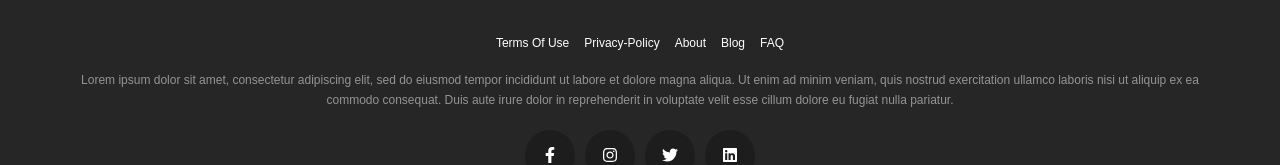
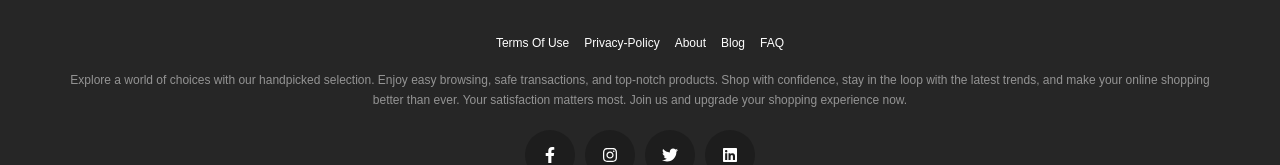
Before and after one commit to Abuzaid98/z-mart, a React (Vite) app: page /ProductDetail/1 in a window 1280 px wide. Shown: the part 532-697 px from the top of the page. Built offline with nearby package versions, Linux system fonts and the light colour scheme; no server answers.

Commit message:
footer updated

```diff
--- a/src/component/footer/Footer.jsx
+++ b/src/component/footer/Footer.jsx
@@ -19,12 +19,7 @@ const Footer = () => {
                     <li className="menuItem">FAQ</li>
                 </ul>
                 <div className="infoText">
-                    Lorem ipsum dolor sit amet, consectetur adipiscing elit, sed
-                    do eiusmod tempor incididunt ut labore et dolore magna
-                    aliqua. Ut enim ad minim veniam, quis nostrud exercitation
-                    ullamco laboris nisi ut aliquip ex ea commodo consequat.
-                    Duis aute irure dolor in reprehenderit in voluptate velit
-                    esse cillum dolore eu fugiat nulla pariatur.
+                Explore a world of choices with our handpicked selection. Enjoy easy browsing, safe transactions, and top-notch products. Shop with confidence, stay in the loop with the latest trends, and make your online shopping better than ever. Your satisfaction matters most. Join us and upgrade your shopping experience now.
                 </div>
                 <div className="socialIcons">
                     <span className="icon">
--- a/src/component/footer/Style.css
+++ b/src/component/footer/Style.css
@@ -1,4 +1,3 @@
-
 .footer {
   background-color: #262626;
   padding: 50px 0;
@@ -56,3 +55,8 @@
   transition: all ease 0.3s;
 
 }
+
+.icon:hover {
+  color: #1d1d1d;
+  background-color: rgba(255, 255, 255, 0.815);
+}
```
Lines whose indentation alone changed are shown as unchanged.
